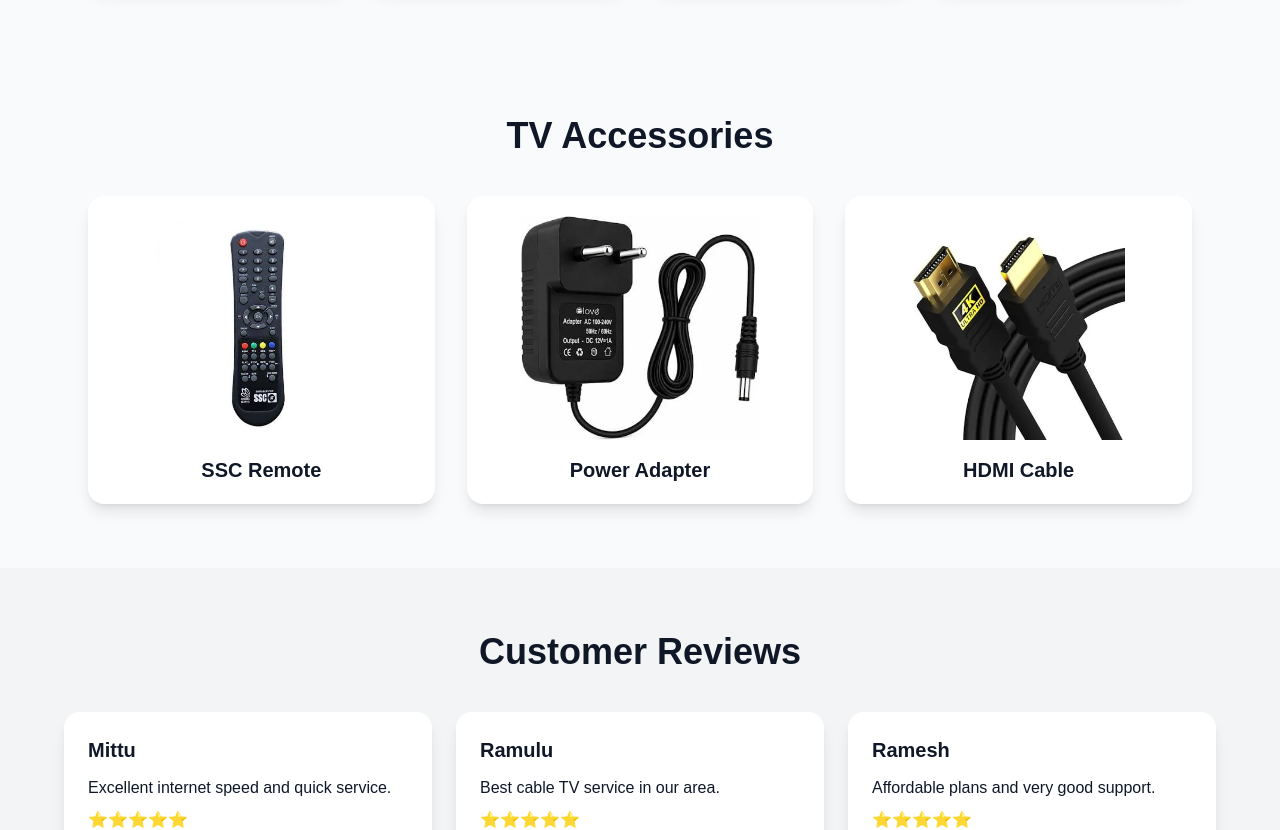
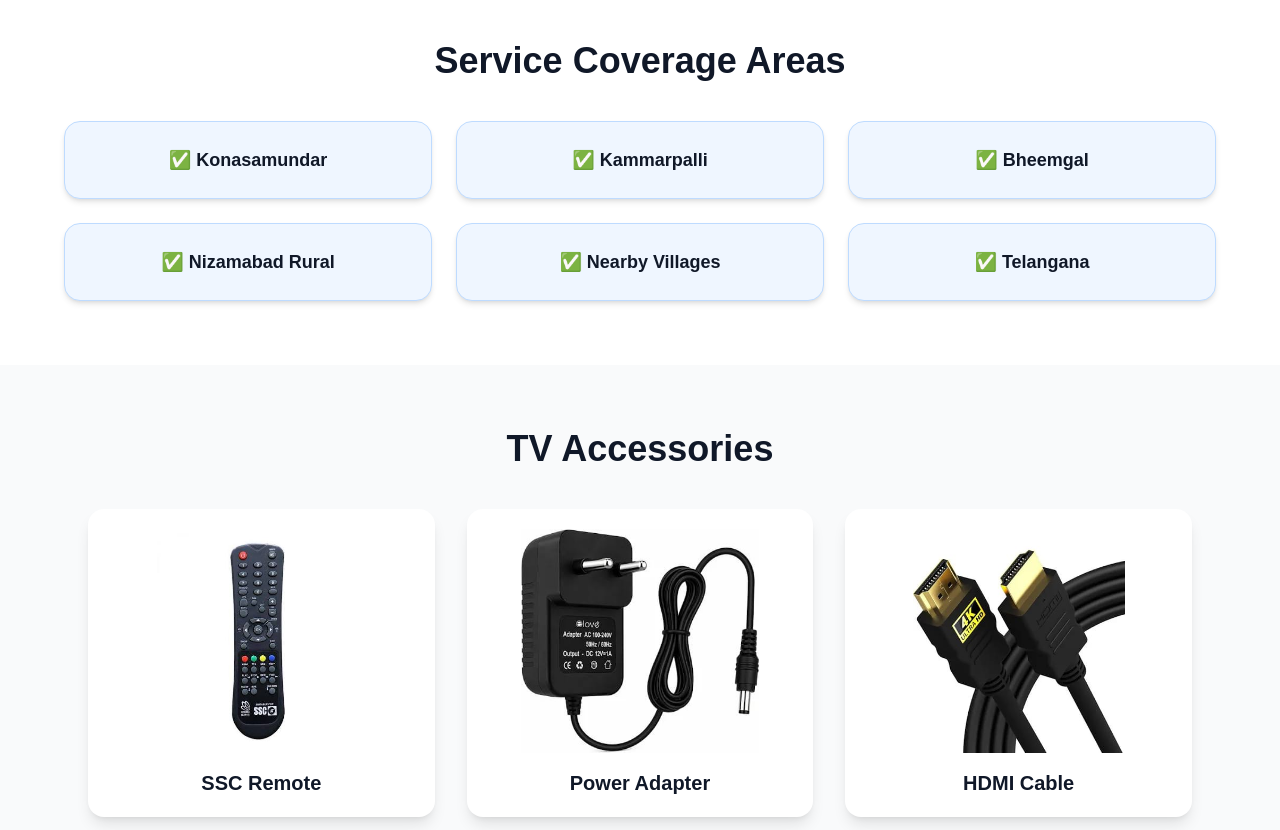
Before and after one commit to sandeepcable/omsaicablefiber, a Next.js app: page / in a window 1280 px wide. Shown: the part 1460-2290 px from the top of the page. Built offline with nearby package versions, Linux system fonts and the light colour scheme.

Commit message:
Added coverage areas section

```diff
--- a/app/page.tsx
+++ b/app/page.tsx
@@ -21,7 +21,7 @@
     <img
       src="/images/logo.png"
       alt="Om Sai Cable Logo"
-      className="w-[350px] md:w-[600px] mx-auto mb-8"
+      className="w-[320px] md:w-[500px] mx-auto mb-6"
     />
 
     <p className="inline-block bg-white/15 px-5 py-2 rounded-full text-sm md:text-base mb-6">
@@ -92,10 +92,36 @@
         </div>
       </section>
 
-      <section className="max-w-6xl mx-auto py-16 px-6">
-        <h2 className="text-4xl font-extrabold text-center mb-10">
-          TV Accessories
-        </h2>
+<section className="py-16 bg-white px-6">
+  <div className="max-w-6xl mx-auto">
+    <h2 className="text-4xl font-extrabold text-center mb-10">
+      Service Coverage Areas
+    </h2>
+
+    <div className="grid md:grid-cols-3 gap-6">
+      {[
+        "Konasamundar",
+        "Kammarpalli",
+        "Bheemgal",
+        "Nizamabad Rural",
+        "Nearby Villages",
+        "Telangana",
+      ].map((area) => (
+        <div
+          key={area}
+          className="bg-blue-50 border border-blue-200 rounded-2xl p-6 text-center font-bold text-lg shadow-md"
+        >
+          ✅ {area}
+        </div>
+      ))}
+    </div>
+  </div>
+</section>
+
+<section className="max-w-6xl mx-auto py-16 px-6">
+  <h2 className="text-4xl font-extrabold text-center mb-10">
+    TV Accessories
+  </h2>
 
         <div className="grid md:grid-cols-3 gap-8">
           {[
```
